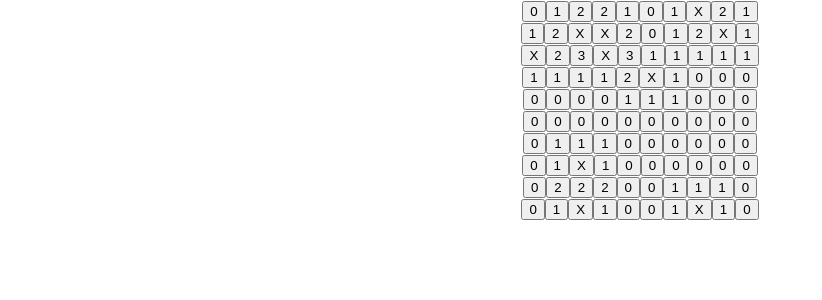
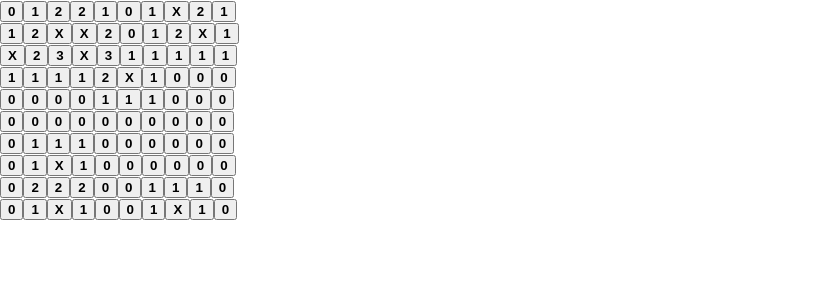
Before and after one commit to jsmithb117/minesweeper, a React (Create React App) app: page / in a window 1280 px wide. Shown: the top 300 px of the page, without its empty margins (0-822 px from the left). Built offline with nearby package versions, Linux system fonts and the light colour scheme.

Commit message:
Did minimal styling on board

```diff
--- a/src/App.css
+++ b/src/App.css
@@ -1,38 +1,19 @@
-.App {
-  text-align: center;
+body {
+  background-color: white;
 }
 
-.App-logo {
-  height: 40vmin;
-  pointer-events: none;
+.rows {
+  display: grid;
+  grid-template-columns: repeat(auto);
+  grid-template-rows: repeat(auto);
 }
 
-@media (prefers-reduced-motion: no-preference) {
-  .App-logo {
-    animation: App-logo-spin infinite 20s linear;
-  }
+.piece {
+  border-color: white;
+  height: 70px;
+  width: 70px;
 }
 
-.App-header {
-  background-color: #282c34;
-  min-height: 100vh;
-  display: flex;
-  flex-direction: column;
-  align-items: center;
-  justify-content: center;
-  font-size: calc(10px + 2vmin);
-  color: white;
+button {
+  font-weight: 900;
 }
-
-.App-link {
-  color: #61dafb;
-}
-
-@keyframes App-logo-spin {
-  from {
-    transform: rotate(0deg);
-  }
-  to {
-    transform: rotate(360deg);
-  }
-}
```
